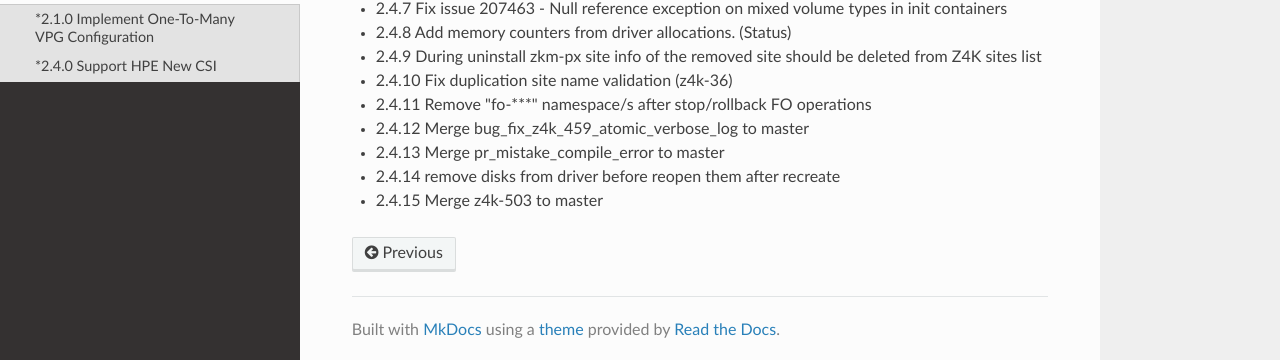
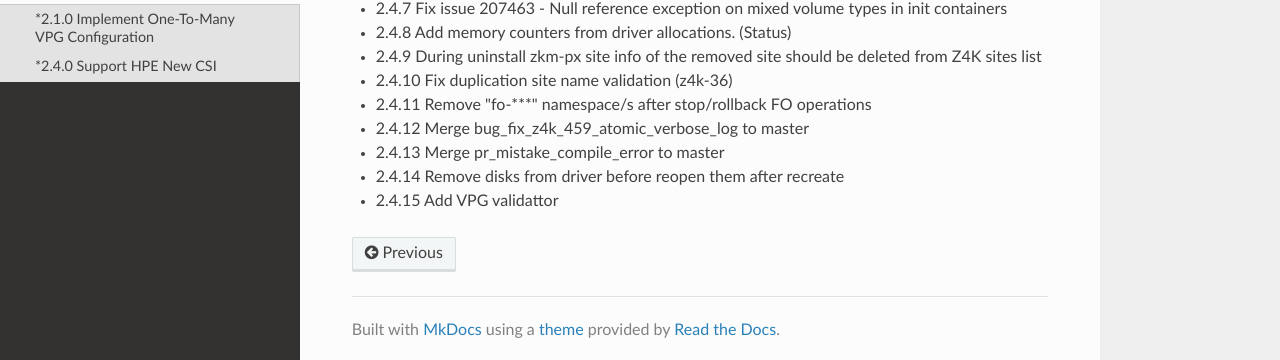
Before and after one commit to ZertoPublic/Z4K, an MkDocs documentation site: the page built from docs/changes/version2.x.x.md, in a window 1280 px wide. Shown: the part 443-803 px from the top of the page. Built offline with MkDocs 1.6.1, drawn with Linux system fonts in a browser that asks for light colours.

Commit message:
change pr message

```diff
--- a/docs/changes/version2.x.x.md
+++ b/docs/changes/version2.x.x.md
@@ -17,5 +17,5 @@
 * 2.4.11 Remove "fo-***" namespace/s after stop/rollback FO operations
 * 2.4.12 Merge bug_fix_z4k_459_atomic_verbose_log to master
 * 2.4.13 Merge pr_mistake_compile_error to master
-* 2.4.14 remove disks from driver before reopen them after recreate
-* 2.4.15 Merge z4k-503 to master
+* 2.4.14 Remove disks from driver before reopen them after recreate
+* 2.4.15 Add VPG validattor
```
